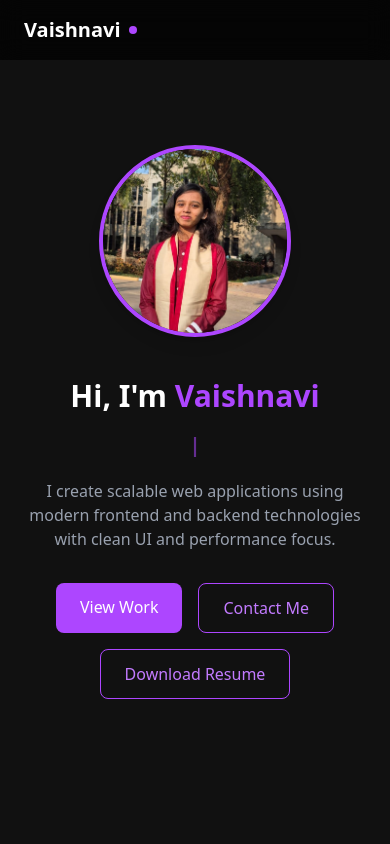
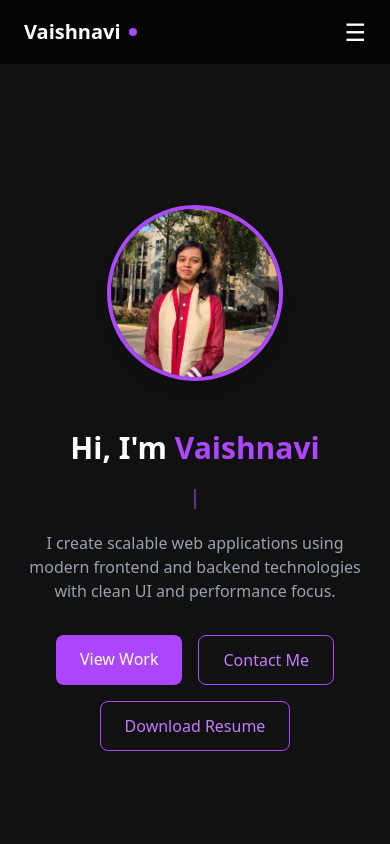
Before and after one commit to kachhiya/vaishnavi-portfolio, a React (Vite) app: page / in a window 390 px wide. Shown: the top 844 px of the page. Built offline with nearby package versions, Linux system fonts and the light colour scheme.

Commit message:
responsive changes

```diff
--- a/src/components/Hero.jsx
+++ b/src/components/Hero.jsx
@@ -31,22 +31,13 @@ const Hero = () => {
     return (
         <section
             id="home"
-            className="min-h-screen w-full bg-[#111] flex items-center justify-center "
+            className="min-h-screen w-full bg-[#111] flex items-center justify-center
+                 pt-28 md:pt-32 px-6"
         >
-            <div className="grid grid-cols-1 md:grid-cols-2 gap-10 items-center max-w-6xl w-[85%]">
+            <div className="grid grid-cols-1 md:grid-cols-2 gap-12 items-center
+                      max-w-7xl w-full">
 
-                {/* IMAGE – mobile first */}
-                <div className="flex justify-center order-1 md:order-2">
-                    <div className="w-48 h-48 sm:w-64 sm:h-64 md:w-96 md:h-96 rounded-full overflow-hidden border-4 border-purple-500 shadow-lg">
-                        <img
-                            src={profile}
-                            alt="Vaishnavi"
-                            className="w-full h-full object-cover object-top"
-                        />
-                    </div>
-                </div>
-
-                {/* TEXT – mobile second */}
+                {/* TEXT */}
                 <div className="text-center md:text-left order-2 md:order-1">
                     <h1 className="text-white text-3xl sm:text-4xl md:text-6xl font-bold leading-tight">
                         Hi, I'm <span className="text-purple-500">Vaishnavi</span>
@@ -87,8 +78,19 @@ const Hero = () => {
                     </div>
                 </div>
 
+                {/* IMAGE */}
+                <div className="flex justify-center order-1 md:order-2">
+                    <div className="w-44 h-44 sm:w-56 sm:h-56 md:w-80 md:h-80 lg:w-96 lg:h-96
+                          rounded-full overflow-hidden border-4 border-purple-500 shadow-lg">
+                        <img
+                            src={profile}
+                            alt="Vaishnavi"
+                            className="w-full h-full object-cover object-top"
+                        />
+                    </div>
+                </div>
+
             </div>
-
         </section>
     );
 };
--- a/src/components/Navbar.jsx
+++ b/src/components/Navbar.jsx
@@ -1,8 +1,11 @@
-import React from "react";
-import { Link } from 'react-router-dom'
+import React, { useState } from "react";
 
 const Navbar = () => {
+    const [open, setOpen] = useState(false);
+
     return (
+        <>
+            {/* NAVBAR */}
             <header className="fixed top-0 left-0 w-full z-50 bg-black/70 backdrop-blur-md">
                 <nav className="max-w-7xl mx-auto flex items-center justify-between px-6 py-4">
 
@@ -14,9 +17,9 @@ const Navbar = () => {
                         <span className="w-2 h-2 bg-purple-500 rounded-full"></span>
                     </div>
 
-                {/* Menu */}
+                    {/* Desktop Menu */}
                     <ul className="hidden md:flex gap-8 text-gray-300 font-medium">
-                    <li><a href="#" className="hover:text-purple-400">Home</a></li>
+                        <li><a href="#home" className="hover:text-purple-400">Home</a></li>
                         <li><a href="#about" className="hover:text-purple-400">About</a></li>
                         <li><a href="#skills" className="hover:text-purple-400">Skills</a></li>
                         <li><a href="#projects" className="hover:text-purple-400">Projects</a></li>
@@ -24,8 +27,51 @@ const Navbar = () => {
                         <li><a href="#contact" className="hover:text-purple-400">Contact</a></li>
                     </ul>
 
+                    {/* Hamburger */}
+                    <button
+                        className="md:hidden text-white text-2xl"
+                        onClick={() => setOpen(true)}
+                    >
+                        ☰
+                    </button>
+
                 </nav>
             </header>
+
+            {/* OVERLAY */}
+            {open && (
+                <div
+                    className="fixed inset-0 bg-black/50 z-40"
+                    onClick={() => setOpen(false)}
+                ></div>
+            )}
+
+            {/* SIDEBAR */}
+            <aside
+                className={`fixed top-0 right-0 h-full w-64 bg-[#111] z-50
+        transform ${open ? "translate-x-0" : "translate-x-full"}
+        transition-transform duration-300 ease-in-out`}
+            >
+                <div className="flex items-center justify-between px-6 py-4 border-b border-gray-700">
+                    <span className="text-white text-lg font-semibold">Menu</span>
+                    <button
+                        className="text-white text-2xl"
+                        onClick={() => setOpen(false)}
+                    >
+                        ✕
+                    </button>
+                </div>
+
+                <ul className="flex flex-col gap-6 px-6 py-8 text-gray-300 font-medium">
+                    <li><a onClick={() => setOpen(false)} href="#home" className="hover:text-purple-400">Home</a></li>
+                    <li><a onClick={() => setOpen(false)} href="#about" className="hover:text-purple-400">About</a></li>
+                    <li><a onClick={() => setOpen(false)} href="#skills" className="hover:text-purple-400">Skills</a></li>
+                    <li><a onClick={() => setOpen(false)} href="#projects" className="hover:text-purple-400">Projects</a></li>
+                    <li><a onClick={() => setOpen(false)} href="#experience" className="hover:text-purple-400">Experience</a></li>
+                    <li><a onClick={() => setOpen(false)} href="#contact" className="hover:text-purple-400">Contact</a></li>
+                </ul>
+            </aside>
+        </>
     );
 };
 
```
Lines whose indentation alone changed are shown as unchanged.
